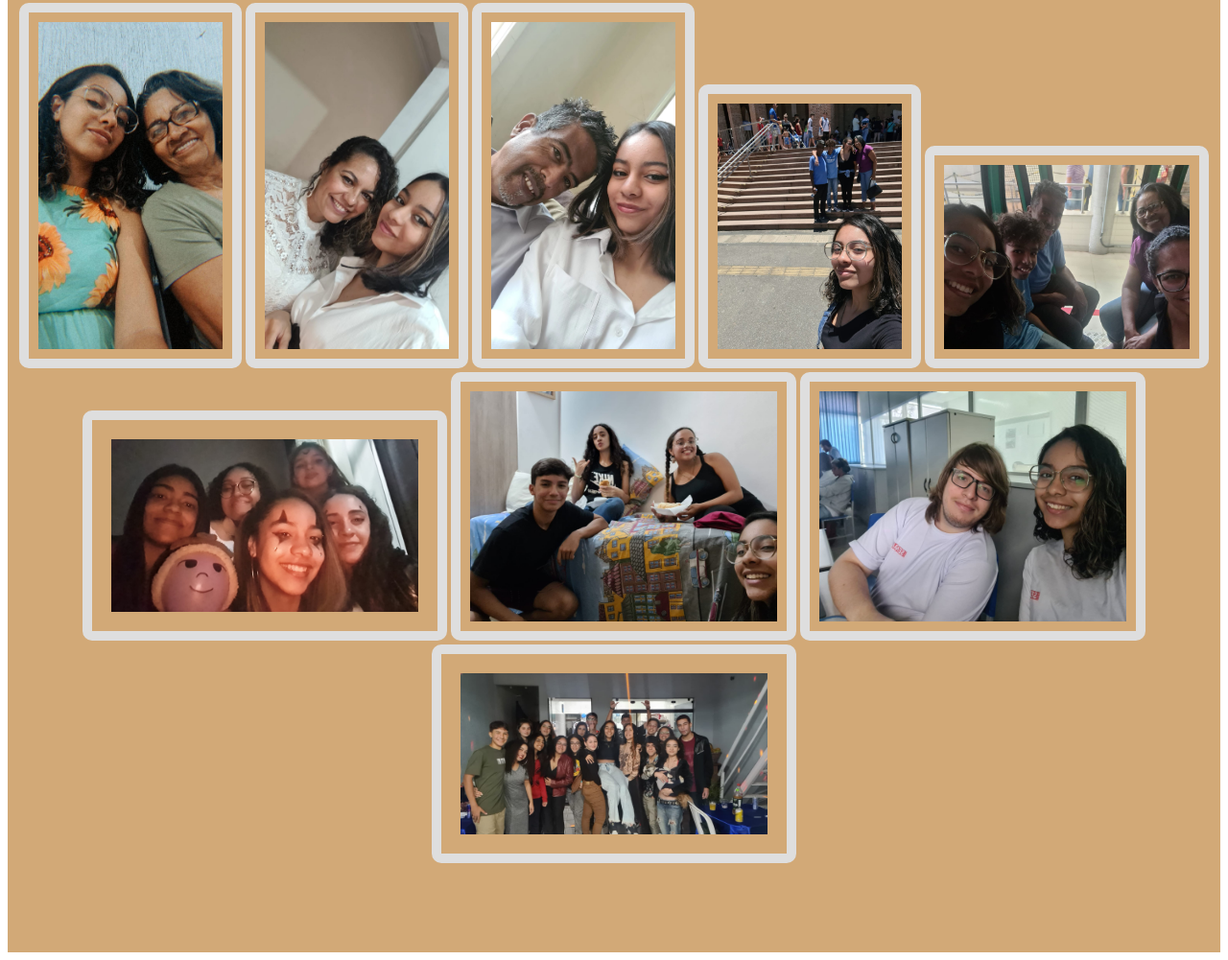
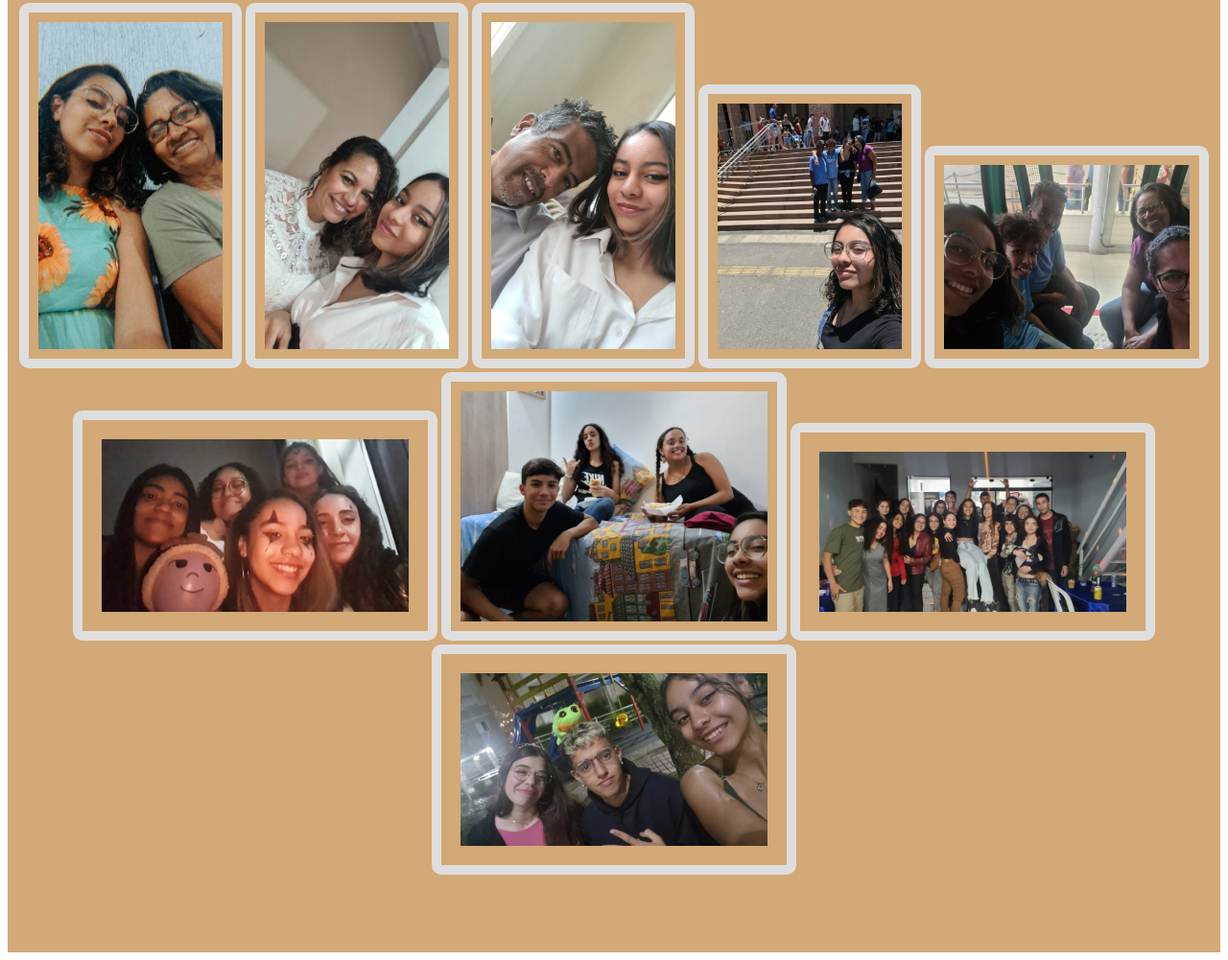
Before and after one commit to Mirela-Viana/Site-pessoal-Flexbox, a plain HTML site: page Familia.html in a window 1280 px wide. Shown: the part 190-1191 px from the top of the page at 96% size. Drawn offline with Linux system fonts and the light colour scheme.

Commit message:
Substituição de Imagem Familia

```diff
--- a/Familia.html
+++ b/Familia.html
@@ -71,10 +71,10 @@
                 <img src="imagens/amigos 2.jpg" alt="amigos em casa" style="padding:10px;width: 25vw;
                 border: 10px solid #dedede; border-radius: 10px;">
 
-                <img src="imagens/amigos 3.jpg" alt="Mirela e Liz" style="padding:10px;width: 25vw;
+                <img src="imagens/Amigos 4.jpg" alt="Aniversário Mirela" style="padding: 20px;width: 25vw;
                 border: 10px solid #dedede; border-radius: 10px;">
 
-                <img src="imagens/Amigos 4.jpg" alt="Aniversário Mirela" style="padding: 20px;width: 25vw;
+                <img src="imagens/trio.jpg" alt="Aniversário Mirela" style="padding: 20px;width: 25vw;
                 border: 10px solid #dedede; border-radius: 10px;">
 
 
```
Also changed, not shown: imagens/trio.jpg (added).
